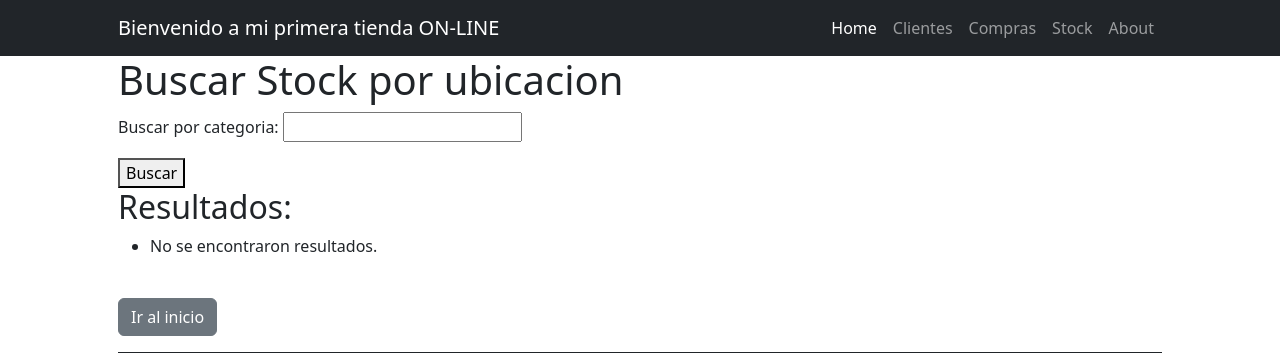
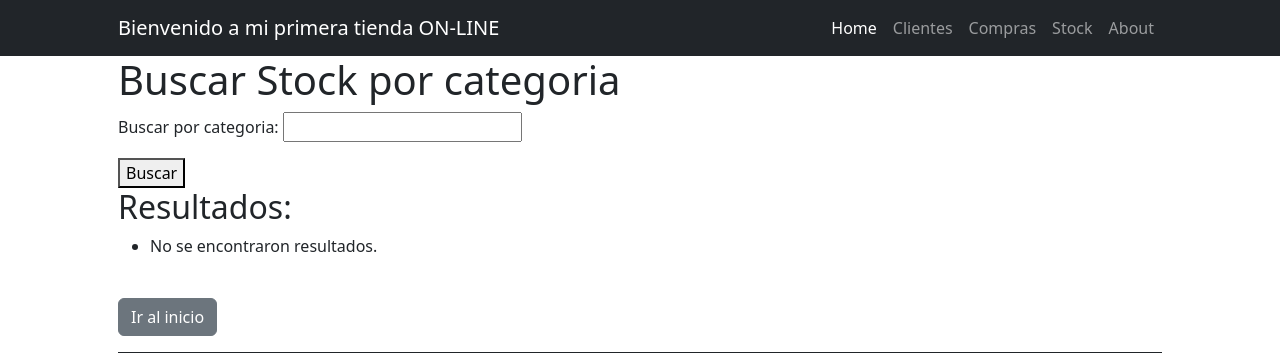
Before and after one commit to rodgerema/TuPrimeraPaginaEmanuelRodriguez, a Django app: page /compras/buscar/ in a window 1280 px wide. Shown: the top 353 px of the page. Run offline with Django 4.2, Linux system fonts and the light colour scheme; some libraries are stand-ins or nearby versions.

Commit message:
fix some bugs and update Readme.md

```diff
--- a/compras/templates/compras/buscar.html
+++ b/compras/templates/compras/buscar.html
@@ -3,7 +3,7 @@
     <title>Buscar Stock por ubicacion</title>
 {% endblock title %}
 {% block content %}
-    <h1>Buscar Stock por ubicacion</h1>
+    <h1>Buscar Stock por categoria</h1>
     <form method="post">
         {% csrf_token %}
         {{ form.as_p }}
--- a/compras/views.py
+++ b/compras/views.py
@@ -28,7 +28,7 @@ def buscar(request):
     if request.method == 'POST':
         form = BuscarPorCategoria(request.POST)
         if form.is_valid():
-            ubicacion = form.cleaned_data['categoria']
+            categoria = form.cleaned_data['categoria']
             try:
                 categoria = Categoria.objects.get(categoria=categoria)
                 resultados = Compras.objects.filter(categoria_id=categoria)
```
Also changed, not shown: README.md, db.sqlite3.
